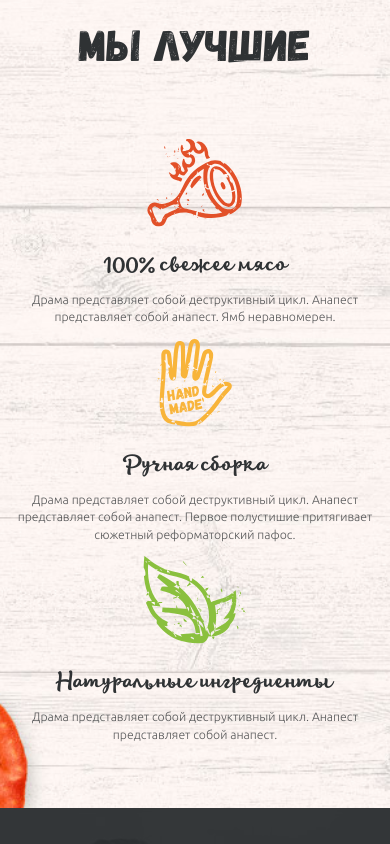
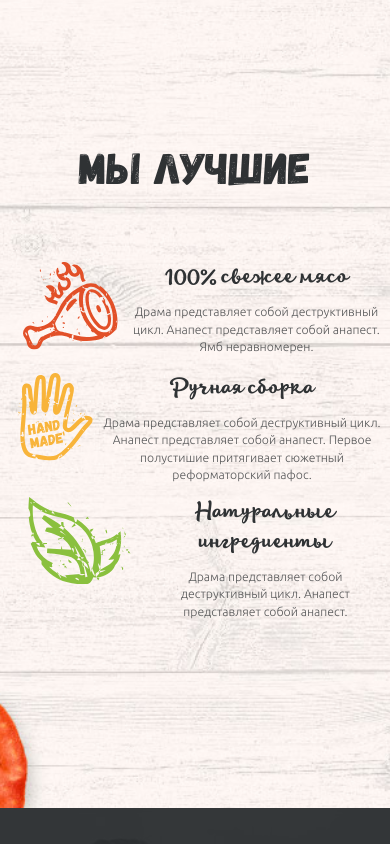
Before and after one commit to Safyann/Burgers, a plain HTML site: page index.html in a window 390 px wide. Shown: the part 880-1724 px from the top of the page. Drawn offline with Linux system fonts and the light colour scheme; a script that the page names is missing.

Commit message:
исправлен адаптив

```diff
--- a/scss/section/_form.scss
+++ b/scss/section/_form.scss
@@ -19,7 +19,7 @@
 
 .form__order {
   display: flex;
-  padding-bottom: 15%;
+  margin-right: rem(-20px);
 
   @include tablets {
     flex-direction: column;
--- a/scss/section/_menu.scss
+++ b/scss/section/_menu.scss
@@ -60,6 +60,9 @@
   .menu-acco__desc {
     width: rem(540px);
     padding: rem(60px) rem(35px);
+    @include tablets {
+      width: 100%
+    }
   }
 }
 
--- a/scss/section/_we_best.scss
+++ b/scss/section/_we_best.scss
@@ -36,6 +36,7 @@
   text-align: center;
 
   @include phones {
+    display: flex;
     flex-direction: row;
   }
 }
```
Also changed, not shown: css/main.css, 1 other file.
